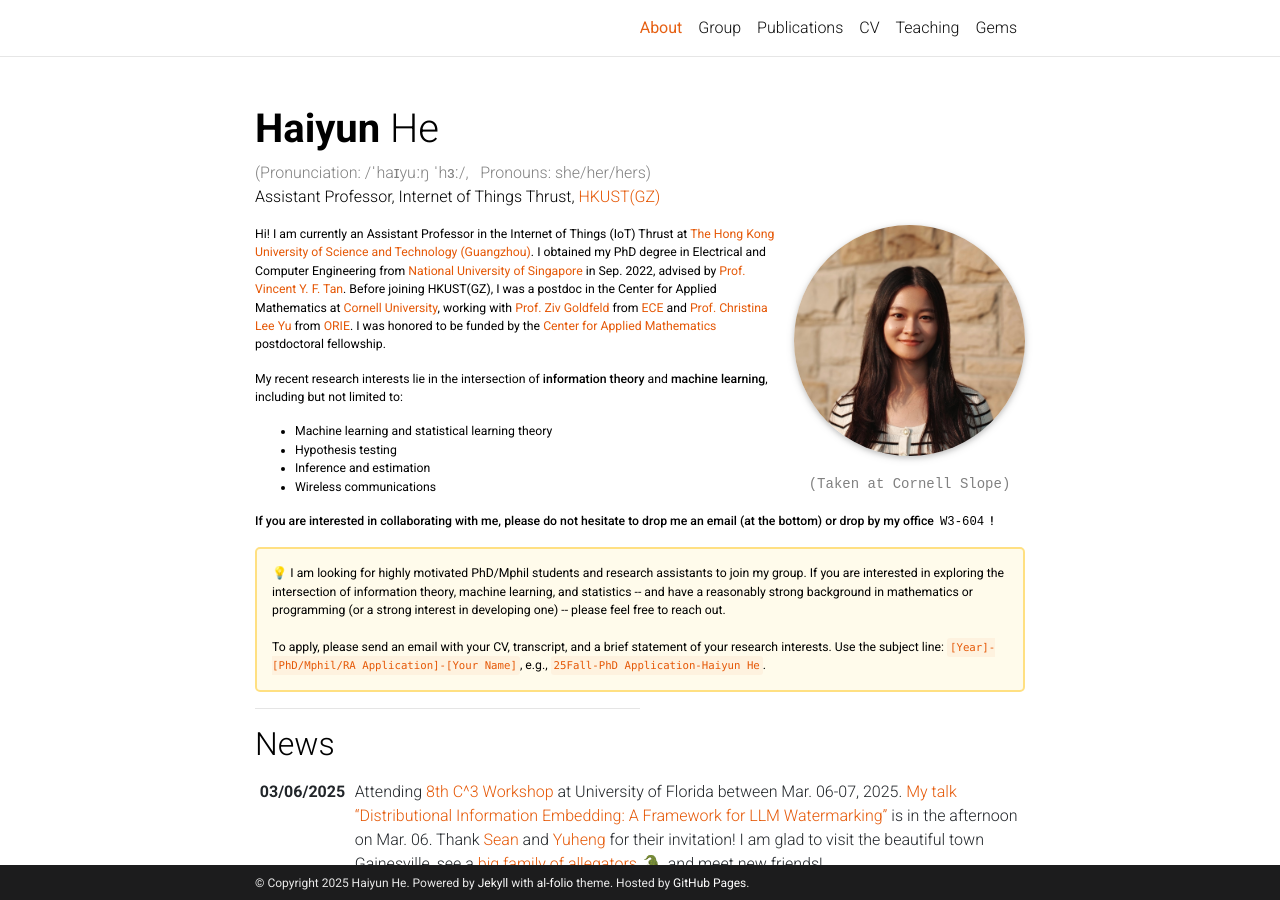
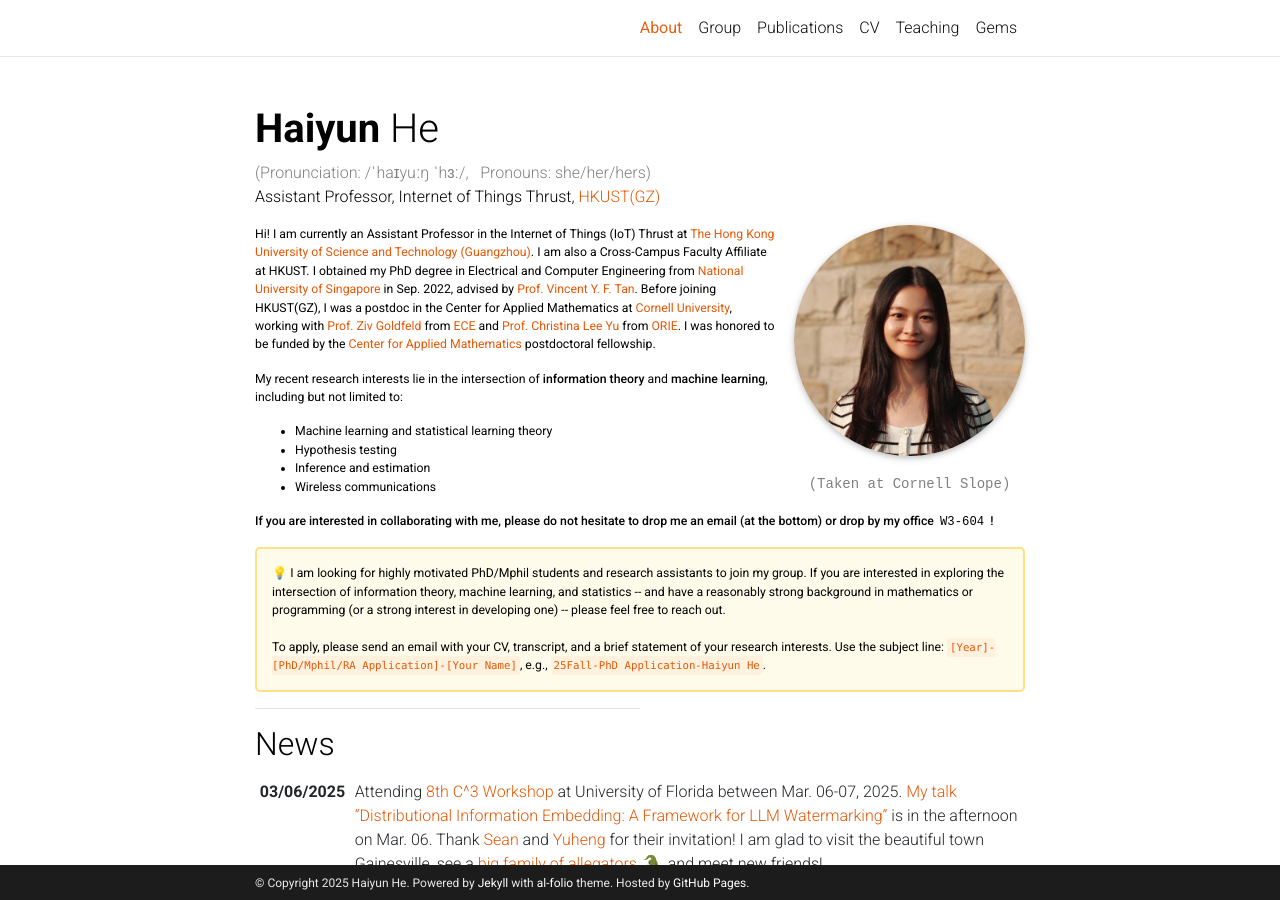
Before and after one commit to haiyun-he/haiyun-he.github.io, a Jekyll site: the page built from _pages/about.md, in a window 1280 px wide and 900 px high. Built offline with Jekyll 4.4.1, drawn with Linux system fonts in a browser that asks for light colours; emoji names are drawn with the system emoji font; comment, search, counter and statistics services are not loaded; a style sheet for code colours, icons or effects is not loaded.

Commit message:
Update about.md

```diff
--- a/_pages/about.md
+++ b/_pages/about.md
@@ -22,7 +22,7 @@
 social: true  # includes social icons at the bottom of the page
 ---
 
-Hi! I am currently an Assistant Professor in the Internet of Things (IoT) Thrust at <a href="https://www.hkust-gz.edu.cn">The Hong Kong University of Science and Technology (Guangzhou)</a>. I obtained my PhD degree in Electrical and Computer Engineering from [National University of Singapore](https://www.nus.edu.sg) in Sep. 2022, advised by [Prof. Vincent Y. F. Tan](https://vyftan.github.io/index.html). Before joining HKUST(GZ), I was a postdoc in the Center for Applied Mathematics at <a href="https://cam.cornell.edu">Cornell University</a>, working with [Prof. Ziv Goldfeld](https://people.ece.cornell.edu/zivg/) from [ECE](https://www.ece.cornell.edu/ece) and [Prof. Christina Lee Yu](https://cleeyu.orie.cornell.edu) from [ORIE](https://www.orie.cornell.edu/orie). I was honored to be funded by the [Center for Applied Mathematics](https://www.cam.cornell.edu/cam) postdoctoral fellowship.
+Hi! I am currently an Assistant Professor in the Internet of Things (IoT) Thrust at <a href="https://www.hkust-gz.edu.cn">The Hong Kong University of Science and Technology (Guangzhou)</a>. I am also a Cross-Campus Faculty Affiliate at HKUST. I obtained my PhD degree in Electrical and Computer Engineering from [National University of Singapore](https://www.nus.edu.sg) in Sep. 2022, advised by [Prof. Vincent Y. F. Tan](https://vyftan.github.io/index.html). Before joining HKUST(GZ), I was a postdoc in the Center for Applied Mathematics at <a href="https://cam.cornell.edu">Cornell University</a>, working with [Prof. Ziv Goldfeld](https://people.ece.cornell.edu/zivg/) from [ECE](https://www.ece.cornell.edu/ece) and [Prof. Christina Lee Yu](https://cleeyu.orie.cornell.edu) from [ORIE](https://www.orie.cornell.edu/orie). I was honored to be funded by the [Center for Applied Mathematics](https://www.cam.cornell.edu/cam) postdoctoral fellowship.
 
 My recent research interests lie in the intersection of **information theory** and **machine learning**, including but not limited to:
 - Machine learning and statistical learning theory
```
